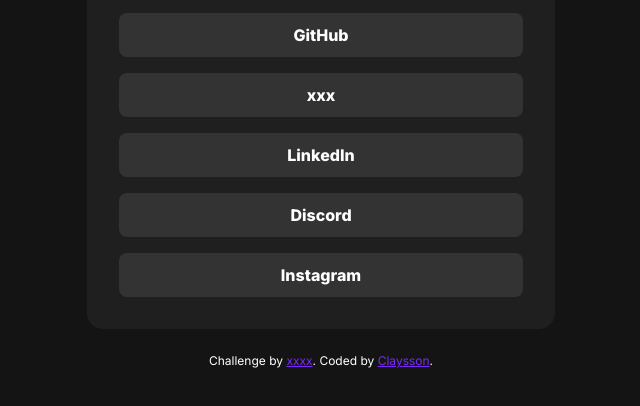
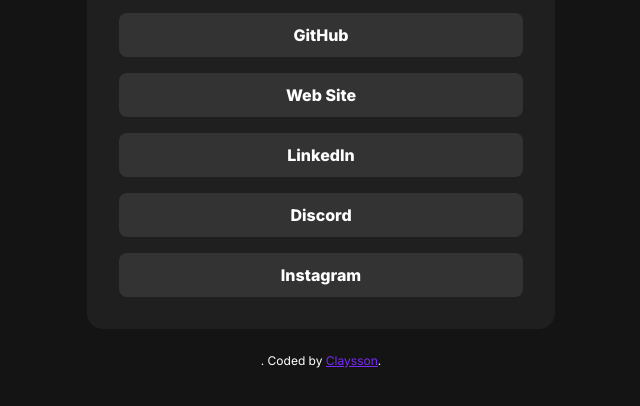
Before and after one commit to Clayssongit/profile-card, a plain HTML site: page index.html in a window 1280 px wide. Shown: the part 368-774 px from the top of the page, without its empty margins (319-959 px from the left). Drawn offline with Linux system fonts and the light colour scheme.

Commit message:
Update index.html

```diff
--- a/index.html
+++ b/index.html
@@ -40,7 +40,7 @@
             <li><a href="https://github.com/Clayssongit"> GitHub</a></li>
             <li>
               <a href="https"
-                >xxx</a
+                >Web Site</a
               >
             </li>
             <li><a href=""> LinkedIn</a></li>
@@ -53,10 +53,7 @@
 
     <footer class="attribution">
       <p>
-        Challenge by
-        <a href="https" target="_blank"
-          >xxxx</a
-        >. Coded by <a href="https://github.com/Clayssongit">Claysson</a>.
+        . Coded by <a href="https://github.com/Clayssongit">Claysson</a>.
       </p>
     </footer>
   </body>
```
